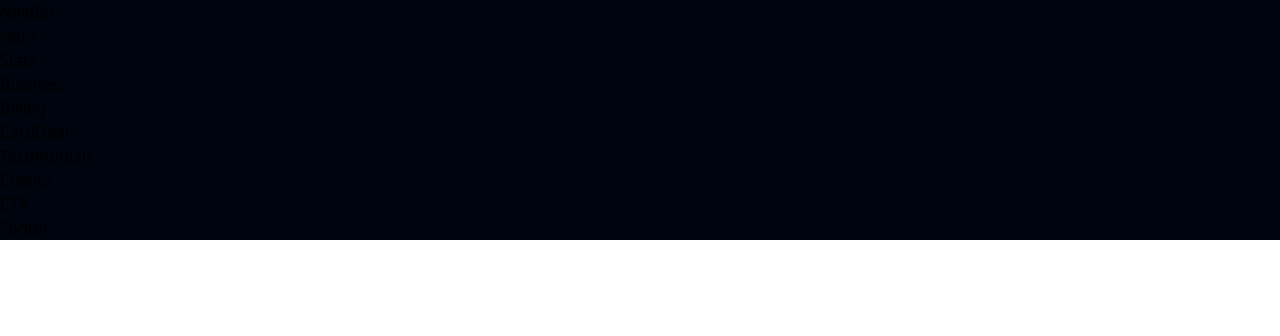
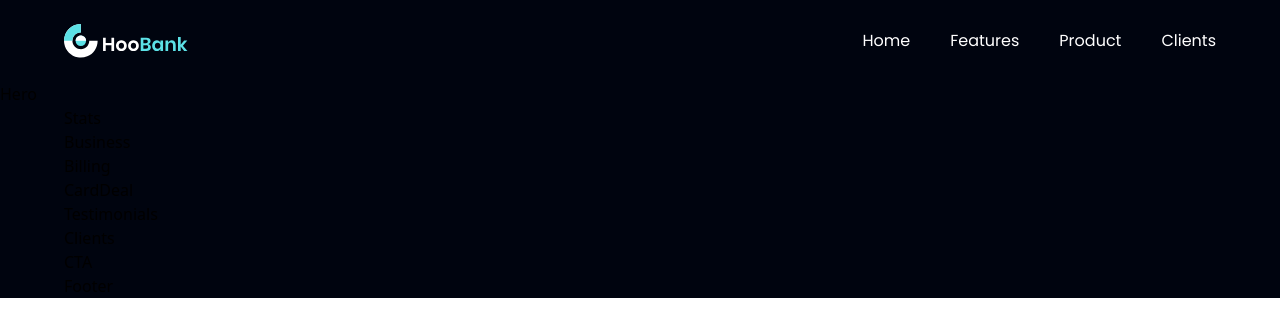
Before and after one commit to lucasmenke/tutorial-modern-ui, a Next.js app: page / in a window 1280 px wide. Shown: the top 336 px of the page. Built offline with nearby package versions, Linux system fonts and the light colour scheme.

Commit message:
started with navbar + fixed styles

```diff
--- a/app/components/overlay/NavBar.tsx
+++ b/app/components/overlay/NavBar.tsx
@@ -1,7 +1,27 @@
-import React from 'react'
+"use client";
+
+import Link from "next/link";
+import Image from "next/image";
+import { useState } from "react";
+import { close, logo, menu } from "../../../public/assets";
+import { navLinks } from "../../../constants/constants";
 
 export default function NavBar() {
   return (
-    <div>NavBar</div>
-  )
+    <nav className="w-full flex py-6 justify-between items-center navbar">
+      <Image src={logo} alt="hoobank" width={124} height={32} />
+      <ul className="list-nobe sm:flex hidden justify-end items-center flex-1">
+        {navLinks.map((nav, index) => (
+          <li
+            key={nav.id}
+            className={`font-poppins font-normal cursor-pointer text-base text-white ${
+              index === navLinks.length - 1 ? "mr-0" : "mr-10"
+            }`}
+          >
+            <Link href={nav.id}>{nav.title}</Link>
+          </li>
+        ))}
+      </ul>
+    </nav>
+  );
 }
--- a/app/layout.tsx
+++ b/app/layout.tsx
@@ -1,5 +1,12 @@
-import "./globals.css";
+import "../constants/globals.css";
 import { Poppins } from "@next/font/google";
+
+const poppins = Poppins({
+  subsets: ["latin"],
+  weight: ["400", "700"],
+  variable: "--font-poppins",
+  display: "swap",
+});
 
 export default function RootLayout({
   children,
@@ -7,7 +14,7 @@ export default function RootLayout({
   children: React.ReactNode;
 }) {
   return (
-    <html>
+    <html lang="en" className={`${poppins.variable}`}>
       <head />
       <body>{children}</body>
     </html>
--- a/tailwind.config.js
+++ b/tailwind.config.js
@@ -1,9 +1,10 @@
 /** @type {import('tailwindcss').Config} */
 module.exports = {
   content: [
-    './pages/**/*.{js,ts,jsx,tsx}',
-    './components/**/*.{js,ts,jsx,tsx}',
-    './app/**/*.{js,ts,jsx,tsx}',
+    "./pages/**/*.{js,ts,jsx,tsx}",
+    "./components/**/*.{js,ts,jsx,tsx}",
+    "./app/**/*.{js,ts,jsx,tsx}",
+    "./constants/**/*.{js,ts,jsx,tsx}"
   ],
   theme: {
     extend: {
@@ -14,7 +15,7 @@ module.exports = {
         dimBlue: "rgba(9, 151, 124, 0.1)",
       },
       fontFamily: {
-        poppins: ["Poppins", "sans-serif"],
+        poppins: ["var(--font-poppins)"],
       },
     },
     screens: {
```
Also changed, not shown: constants/globals.css (renamed from app/globals.css), public/assets/vercel.svg (renamed from public/vercel.svg), 1 other file (tests, documents, lock files or other folders).
